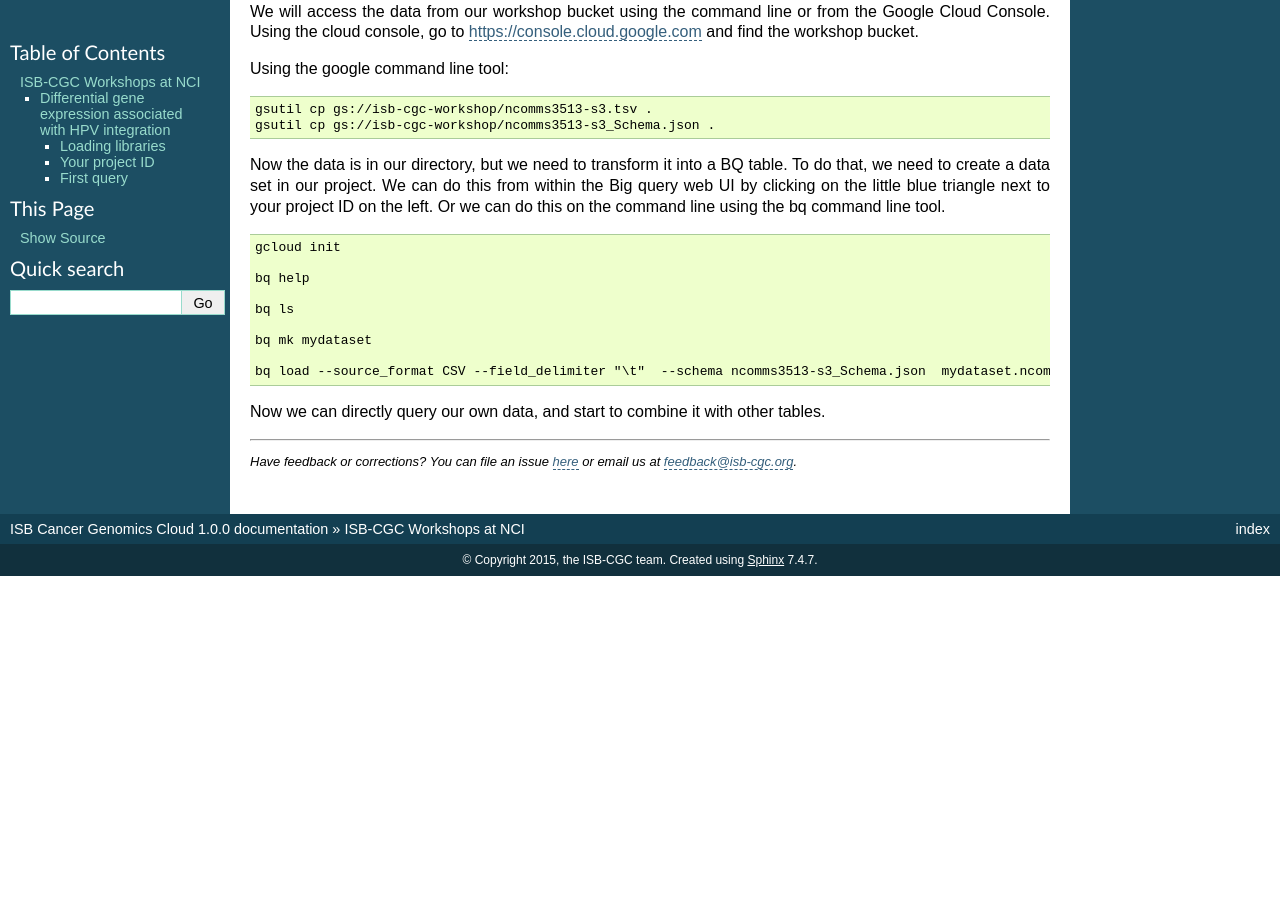
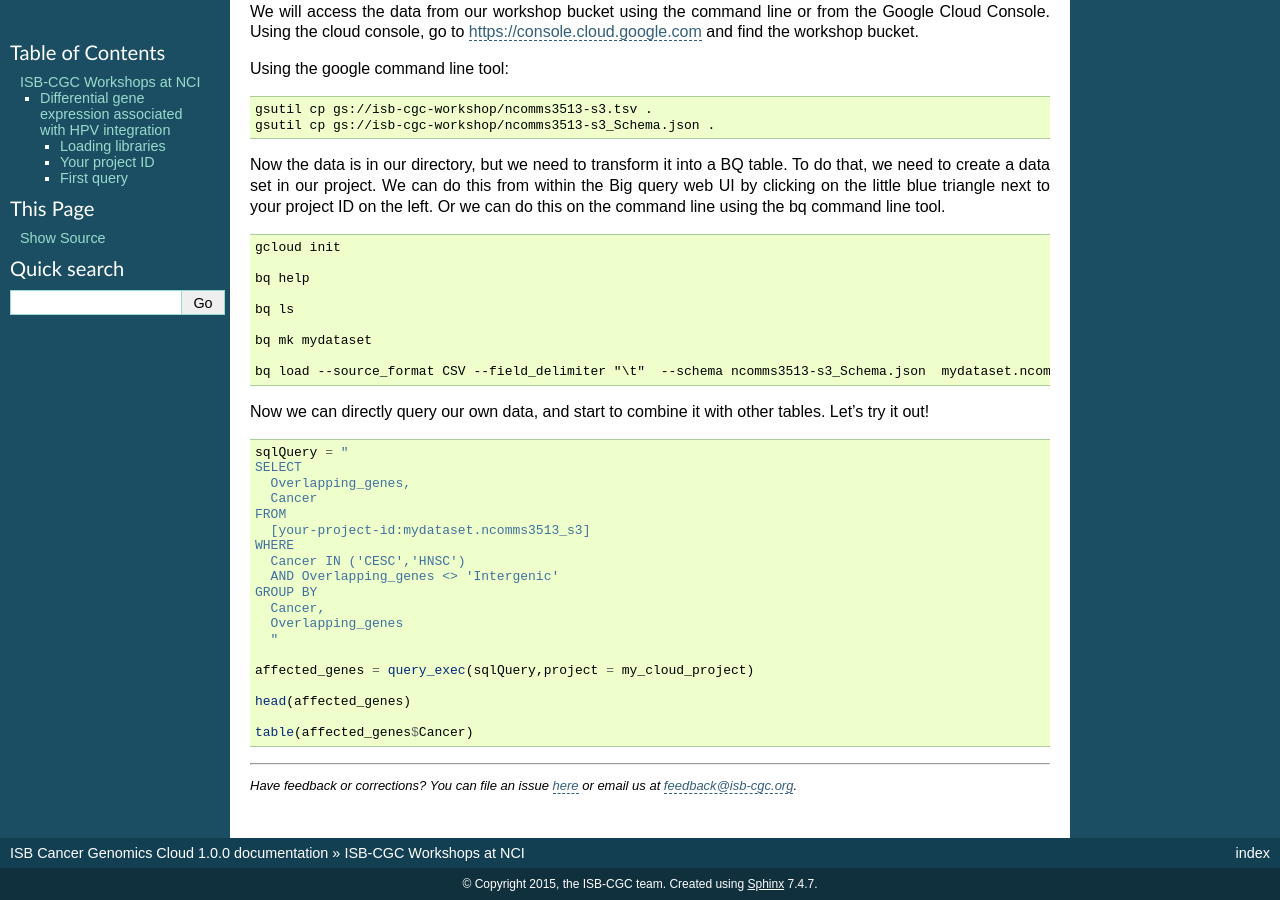
Before and after one commit to isb-cgc/readthedocs, a Sphinx documentation site: the page built from docs/source/sections/Workshop_R_tut.rst, in a window 1280 px wide and 900 px high, scrolled down 1472 px. Built offline with Sphinx 7.4.7, drawn with Linux system fonts in a browser that asks for light colours; before the commit the page ends 2048 px from its top, so only the background shows below that.

Commit message:
update to R tut

```diff
--- a/docs/source/sections/Workshop_R_tut.rst
+++ b/docs/source/sections/Workshop_R_tut.rst
@@ -125,3 +125,26 @@ Or we can do this on the command line using the bq command line tool.
 	bq load --source_format CSV --field_delimiter "\t"  --schema ncomms3513-s3_Schema.json  mydataset.ncomms3513_s3 ncomms3513-s3.tsv
 
 Now we can directly query our own data, and start to combine it with other tables.
+Let's try it out!
+
+.. code-block:: r
+
+	sqlQuery = "
+	SELECT
+	  Overlapping_genes,
+	  Cancer
+	FROM
+	  [your-project-id:mydataset.ncomms3513_s3]
+	WHERE
+	  Cancer IN ('CESC','HNSC')
+	  AND Overlapping_genes <> 'Intergenic'
+	GROUP BY
+	  Cancer,
+	  Overlapping_genes
+	  "
+
+	affected_genes = query_exec(sqlQuery,project = my_cloud_project)
+
+	head(affected_genes)
+
+	table(affected_genes$Cancer)
```
